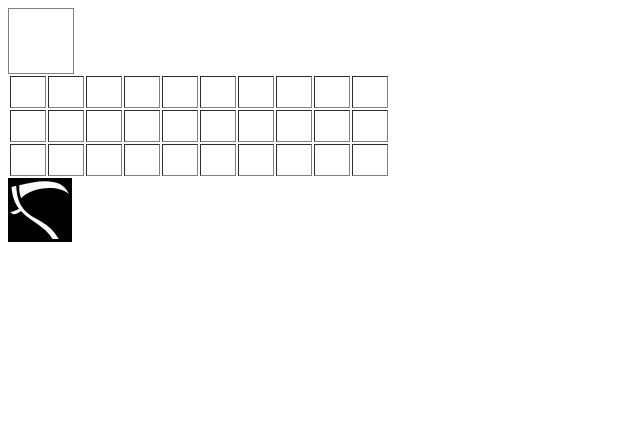
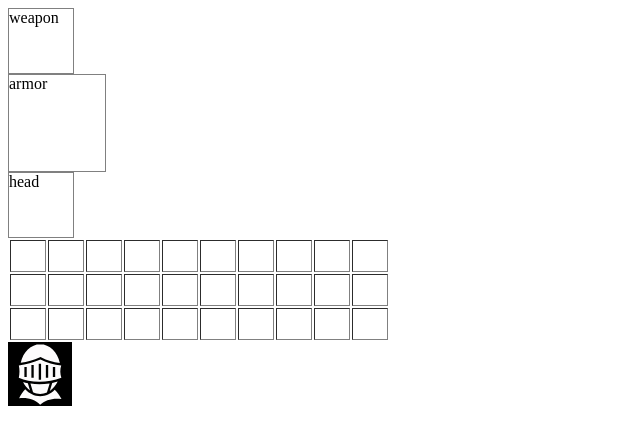
Before and after one commit to HeatherSoron/tabletop-rpg-ui, a plain HTML site: page index.html in a window 1280 px wide. Shown: the whole page, without its empty margins (0-640 px from the left). Drawn offline with nearby package versions, Linux system fonts and the light colour scheme.

Commit message:
Add different slot types

```diff
--- a/css/main.css
+++ b/css/main.css
@@ -1,4 +1,12 @@
-table.inventory td {
+.slot {
+	width: 64px;
+	height: 64px;
+	border-width: 1px;
+	border-style: solid;
+	border-color: gray;
+}
+
+.slot.inventory {
 	border-width: 1px;
 	padding: 1px;
 	border-style: inset;
@@ -7,12 +15,9 @@ table.inventory td {
 	height: 32px;
 }
 
-.slot.weapon {
-	width: 64px;
-	height: 64px;
-	border-width: 1px;
-	border-style: solid;
-	border-color: gray;
+.slot.armor {
+	width: 96px;
+	height: 96px;
 }
 
 img.item {
@@ -26,7 +31,12 @@ img.item.in-inventory {
 	height: 32px;
 }
 
-img.item.weapon.in-slot {
+img.item.in-slot {
 	width: 64px;
 	height: 64px;
 }
+
+img.item.armor.in-slot {
+	width: 92px;
+	height: 92px;
+}
--- a/index.html
+++ b/index.html
@@ -7,7 +7,9 @@
 		<link rel="stylesheet" href="css/main.css"></style>
 	</head>
 	<body>
-		<div class="slot weapon"></div>
+		<div class="slot weapon" data-slot-type="weapon">weapon</div>
+		<div class="slot armor" data-slot-type="armor">armor</div>
+		<div class="slot helmet" data-slot-type="helmet">head</div>
 		<table class="inventory">
 			<tr>
 				<td class="slot inventory"></td>
@@ -49,5 +51,7 @@
 
 		<img class="item weapon" src="img/crossbow.svg">
 		<img class="item weapon" src="img/scythe.svg">
+		<img class="item armor" src="img/plastron.svg">
+		<img class="item helmet" src="img/visored-helm.svg">
 	</body>
 </html>
--- a/js/inventory.js
+++ b/js/inventory.js
@@ -3,11 +3,20 @@ $(function() {
 		revert: "invalid",
 	});
 
-	$('.slot').droppable({
-		drop: function(event, ui) {
+	function onDrop (event, ui) {
+		place(ui.draggable, $(this));
+	}
+	$('.slot').each(function(index, el) {
+		var def = {
+			drop: onDrop
+		};
 
-			place(ui.draggable, $(this));
+		var obj = $(el);
+		if (obj.data('slot-type')) {
+			def.accept = '.' + obj.data('slot-type');
 		}
+
+		obj.droppable(def);
 	});
 
 	function place(item, slot) {
```
Also changed, not shown: img/plastron.svg (added), img/visored-helm.svg (added).
